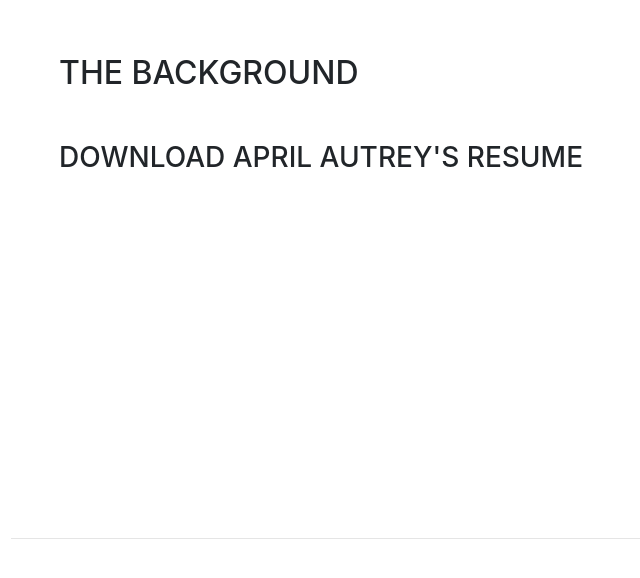
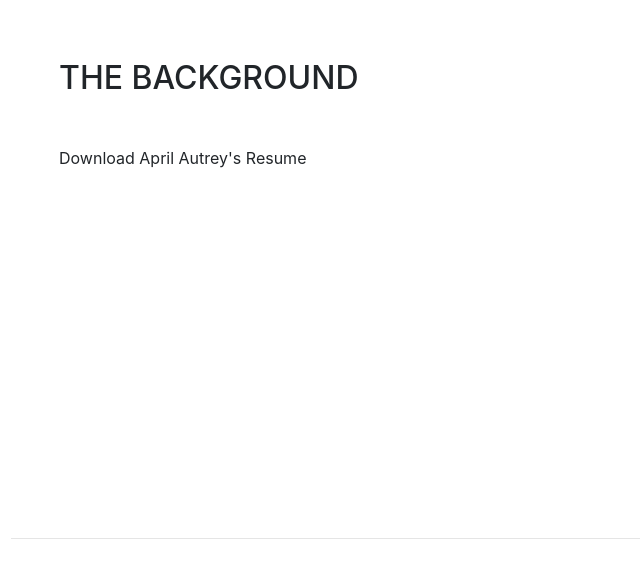
Before and after one commit to aautrey4/aautrey4.github.io, a website with bundled scripts: page index.html in a window 1280 px wide. Shown: the part 5113-5691 px from the top of the page, without its empty margins (261-901 px from the left). Built offline with nearby package versions, Linux system fonts and the light colour scheme; a web font is replaced by a local one.

Commit message:
Updating Style of Resume Link

```diff
--- a/index.html
+++ b/index.html
@@ -304,7 +304,7 @@
           <h2 class="mb-5">The Background</h2>
 
           <div class="resume-item d-flex flex-column flex-md-row mb-5">
-              <h3 class="mb-0">Download April Autrey's Resume</h3>
+              <p class="mb-0">Download April Autrey's Resume</p>
           </div>
         </div>
       </section>
```
